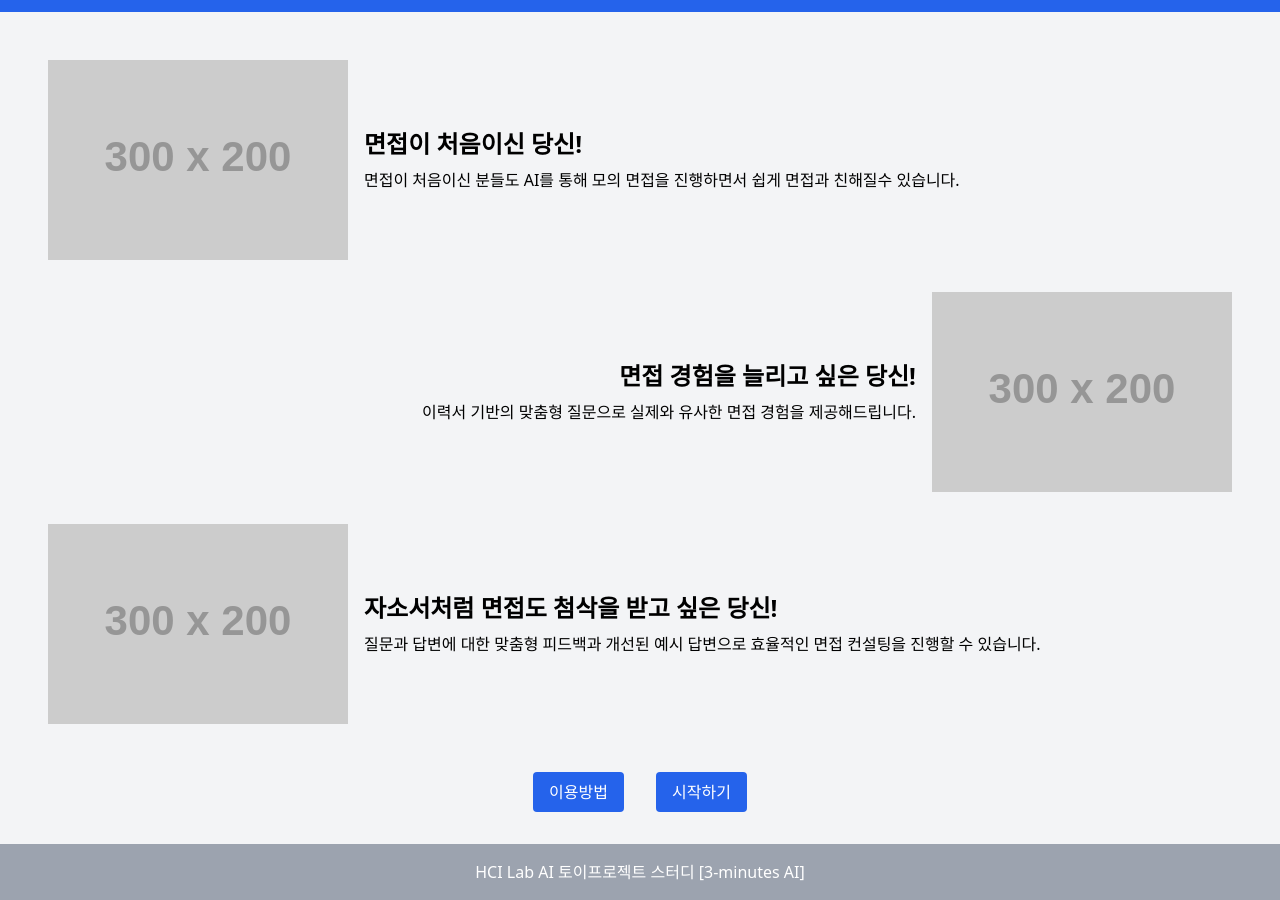
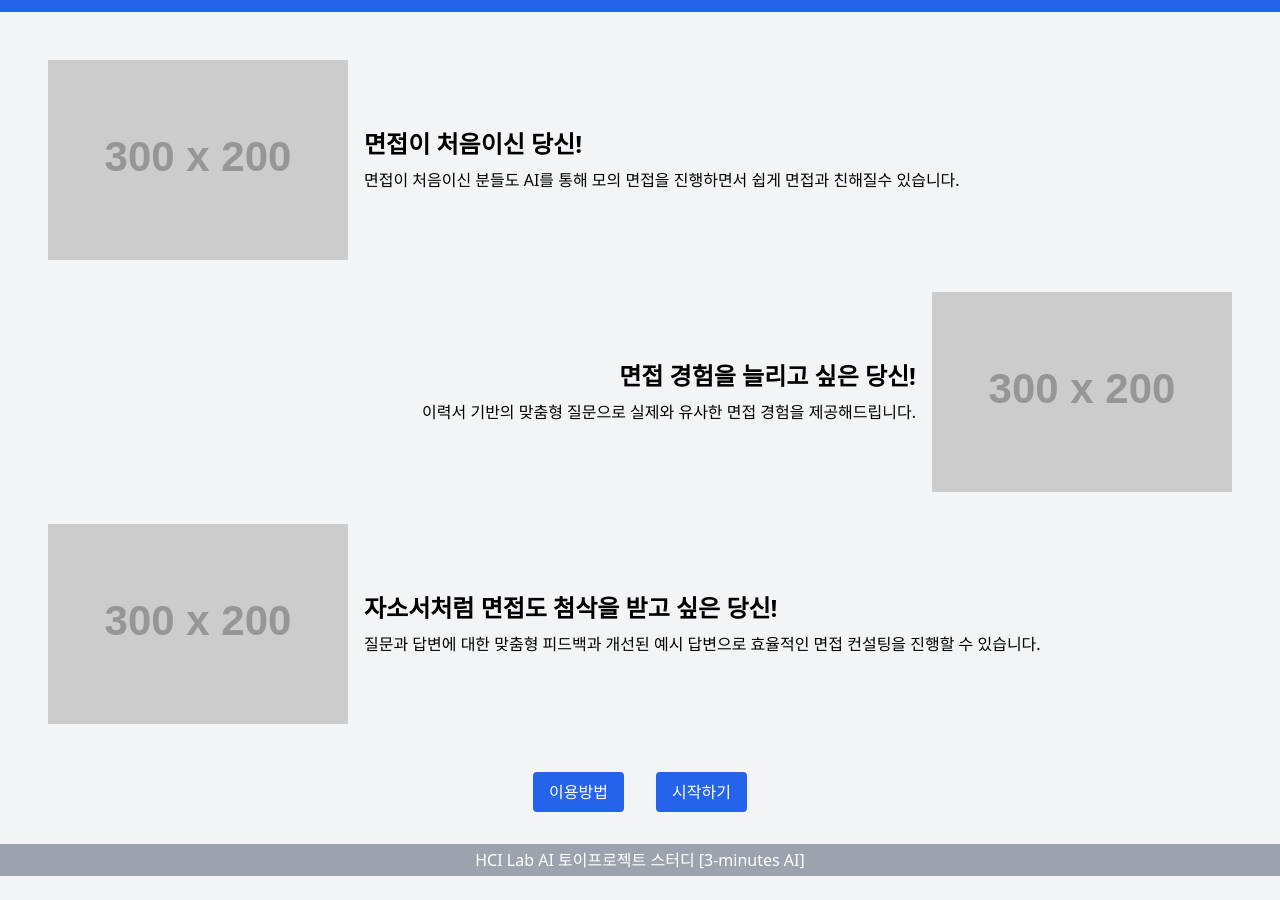
Before and after one commit to quiteeasilydone/3minute-AI, a plain HTML site: page mkai/webpage/index.html in a window 1280 px wide. Shown: the part 56-956 px from the top of the page. After the commit the page ends 932 px from the top, so only its background shows below. Drawn offline with nearby package versions, Linux system fonts and the light colour scheme; placeholder pictures from the web are drawn by us.

Commit message:
mkai footer design

```diff
--- a/mkai/webpage/index.html
+++ b/mkai/webpage/index.html
@@ -39,7 +39,7 @@
             <button class="bg-blue-600 text-white py-2 px-4 rounded hover:bg-blue-700 mx-4" onclick="redirectToAPI()">시작하기</a>
         </nav>
     </main>
-    <footer class="w-full bg-gray-400 text-white p-4 text-center">
+    <footer class="w-full bg-gray-400 text-white p-1 text-center">
         <p>HCI Lab AI 토이프로젝트 스터디 [3-minutes AI]</p>
     </footer>
     <script src="./index.js"></script>
```
